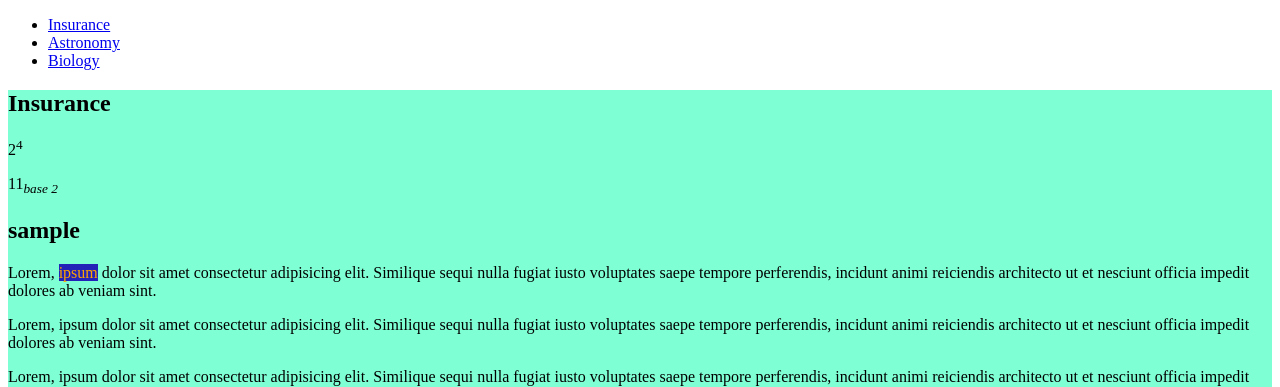
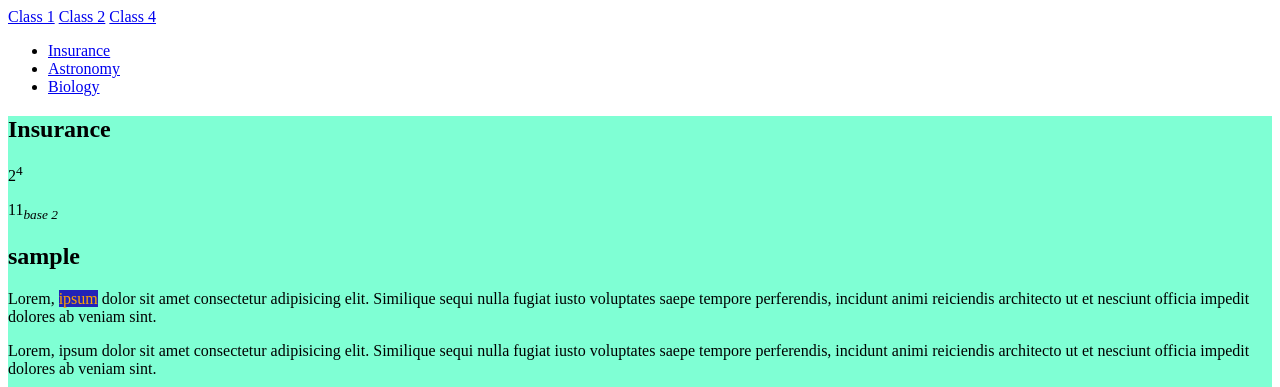
Before and after one commit to phoenix-emperor/web-dev-bootcamp-2025, a plain HTML site: page class_3.html in a window 1280 px wide. Shown: the top 387 px of the page. Drawn offline with Linux system fonts and the light colour scheme.

```diff
--- a/class_3.html
+++ b/class_3.html
@@ -6,6 +6,9 @@
     <title>Class 3</title>
   </head>
   <body>
+    <a href="class_1.html">Class 1</a>
+    <a href="class_2.html">Class 2</a>
+    <a href="class_4.html">Class 4</a>
     <nav class="nav">
       <ul>
         <li><a href="#insurance">Insurance</a></li>
@@ -106,5 +109,6 @@
         <li><a href="https://www.twitter.com" target="_blank">Twitter</a></li>
       </ul>
     </footer>
+    <!-- //Footer -->
   </body>
 </html>
```
Also changed, not shown: class_1.html (+3 -0 lines), class_2.html (+3 -0 lines), class_4.html (+3 -0 lines), 1 other file.
